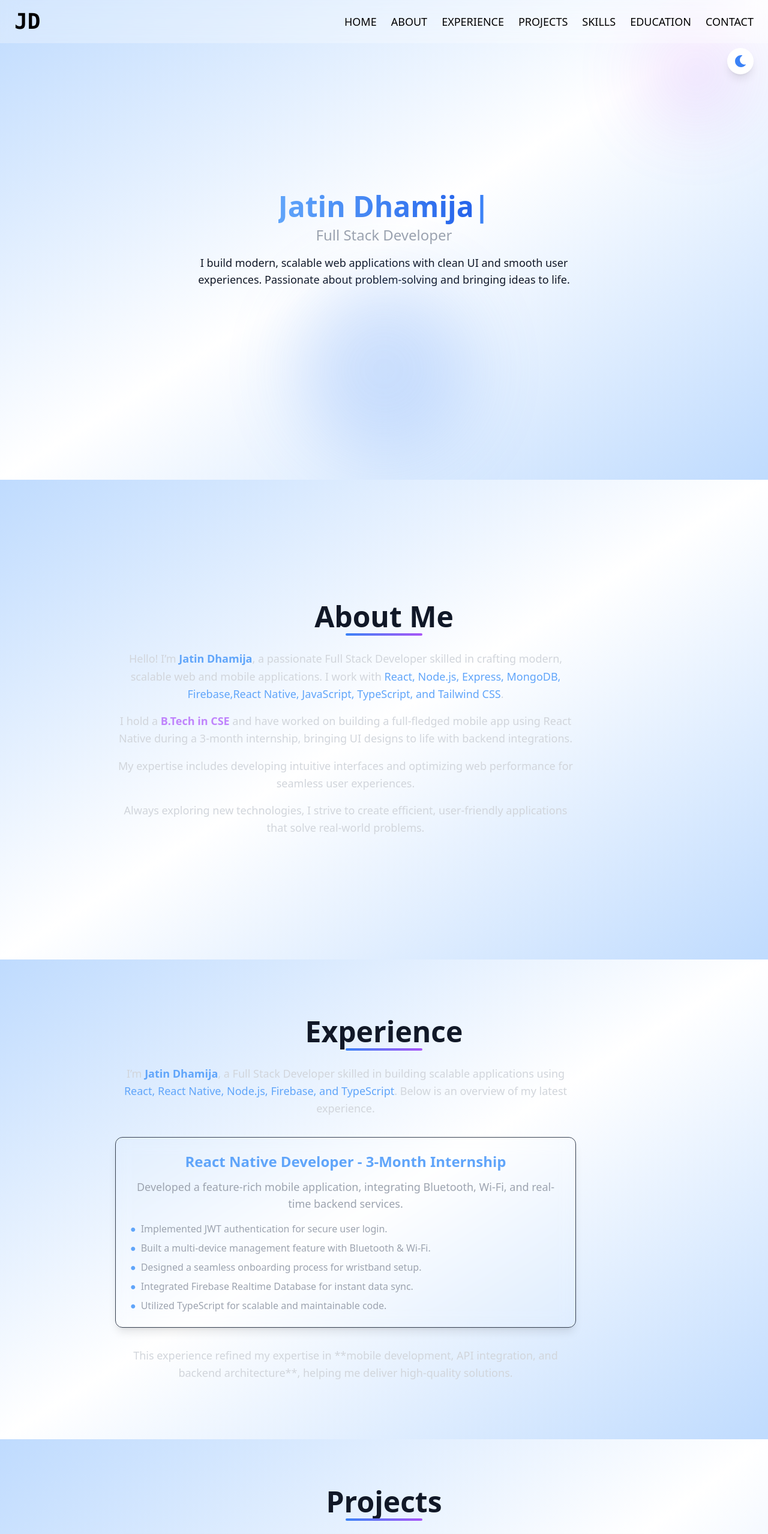
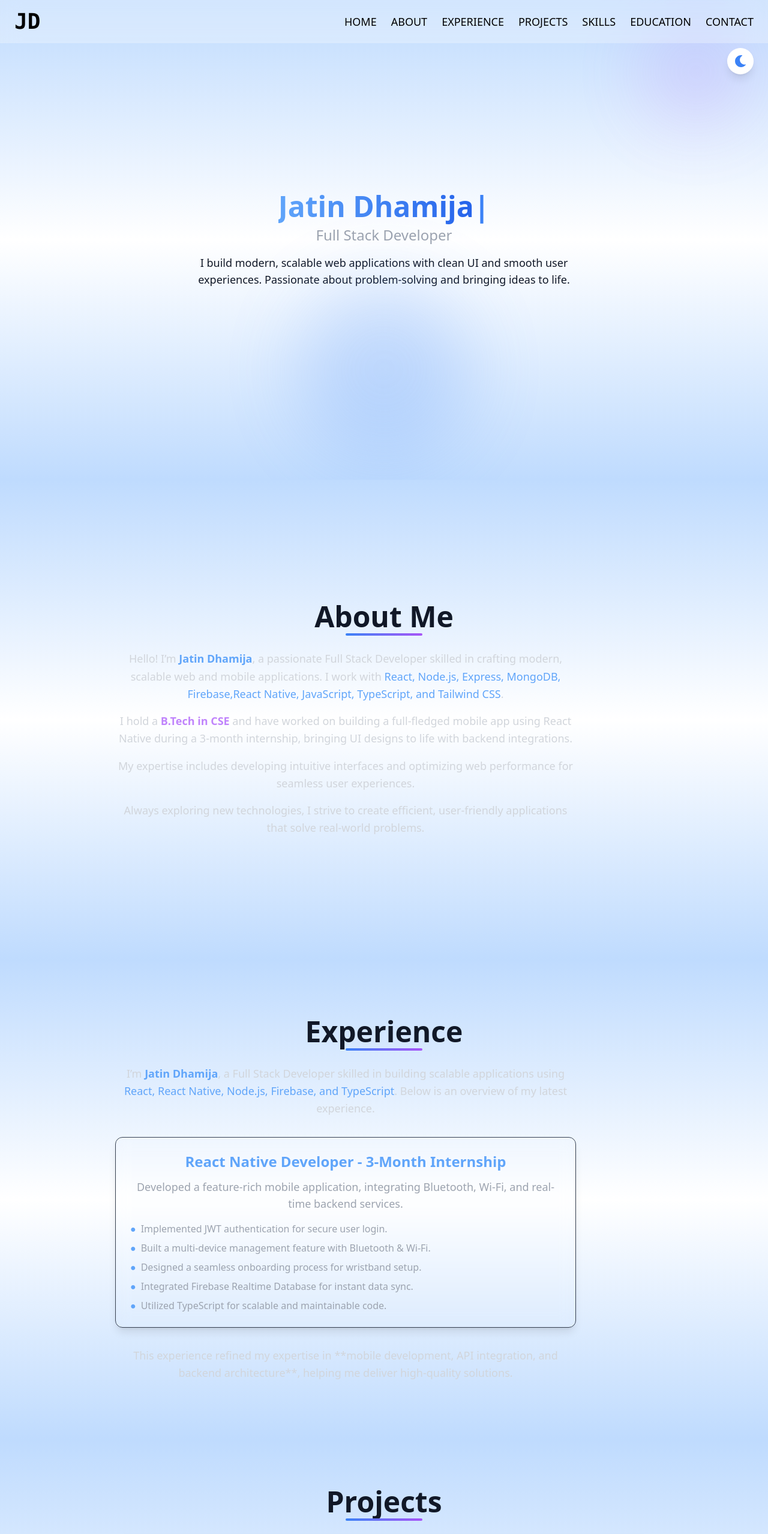
Before and after one commit to JatinDhamija816/portfolio, a React (Vite) app: page / in a window 1280 px wide. Shown: the top 2558 px of the page at 60% size. Built offline with nearby package versions, Linux system fonts and the light colour scheme.

Commit message:
UI Improvement

```diff
--- a/src/components/About.jsx
+++ b/src/components/About.jsx
@@ -10,8 +10,8 @@ const About = () => {
       id="about"
       className={`min-h-screen flex flex-col items-center justify-center px-6 text-center relative overflow-hidden transition-colors duration-500 ${
         darkMode
-          ? "bg-gradient-to-br from-gray-900 via-black to-gray-900 text-white"
-          : "bg-gradient-to-br from-blue-200 via-white to-blue-200 text-gray-900"
+          ? "bg-gradient-to-b from-gray-900 via-black to-gray-900 text-white"
+          : "bg-gradient-to-b from-blue-200 via-white to-blue-200 text-gray-900"
       }`}
     >
       <div className="py-20 max-w-4xl w-full">
--- a/src/components/Contact.jsx
+++ b/src/components/Contact.jsx
@@ -45,8 +45,8 @@ const Contact = () => {
       id="contact"
       className={`min-h-screen flex flex-col items-center justify-center px-6 text-center relative overflow-hidden transition-colors duration-500 ${
         darkMode
-          ? "bg-gradient-to-br from-gray-900 via-black to-gray-900 text-white"
-          : "bg-gradient-to-br from-blue-200 via-white to-blue-200 text-gray-900"
+          ? "bg-gradient-to-b from-gray-900 via-black to-gray-900 text-white"
+          : "bg-gradient-to-b from-blue-200 via-white to-blue-200 text-gray-900"
       }`}
     >
       <motion.div
--- a/src/components/Education.jsx
+++ b/src/components/Education.jsx
@@ -31,8 +31,8 @@ const Education = () => {
       id="education"
       className={`min-h-screen flex flex-col items-center justify-center px-6 text-center relative overflow-hidden transition-colors duration-500 ${
         darkMode
-          ? "bg-gradient-to-br from-gray-900 via-black to-gray-900 text-white"
-          : "bg-gradient-to-br from-blue-200 via-white to-blue-200 text-gray-900"
+          ? "bg-gradient-to-b from-gray-900 via-black to-gray-900 text-white"
+          : "bg-gradient-to-b from-blue-200 via-white to-blue-200 text-gray-900"
       }`}
     >
       <div className="py-20 max-w-4xl w-full">
@@ -74,10 +74,10 @@ const Education = () => {
                     {year}
                   </span>
                 </div>
-                <p className="text-base md:text-lg font-medium mt-2 text-left">
+                <p className="text-base md:text-lg font-medium mt-2 md:text-left">
                   {course}
                 </p>
-                <p className="text-sm md:text-base text-gray-500 text-left">
+                <p className="text-sm md:text-base text-gray-500 md:text-left">
                   {marks}
                 </p>
               </div>
--- a/src/components/Experience.jsx
+++ b/src/components/Experience.jsx
@@ -10,8 +10,8 @@ const Experience = () => {
       id="experience"
       className={`min-h-screen flex flex-col items-center justify-center px-6 text-center relative overflow-hidden transition-colors duration-500 ${
         darkMode
-          ? "bg-gradient-to-br from-gray-900 via-black to-gray-900 text-white"
-          : "bg-gradient-to-br from-blue-200 via-white to-blue-200 text-gray-900"
+          ? "bg-gradient-to-b from-gray-900 via-black to-gray-900 text-white"
+          : "bg-gradient-to-b from-blue-200 via-white to-blue-200 text-gray-900"
       }`}
     >
       <div className="py-20 max-w-4xl w-full">
--- a/src/components/Home.jsx
+++ b/src/components/Home.jsx
@@ -23,8 +23,8 @@ const Home = () => {
       id="home"
       className={`min-h-screen flex flex-col items-center justify-center px-6 text-center relative overflow-hidden transition-colors duration-500 ${
         darkMode
-          ? "bg-gradient-to-br from-gray-900 via-black to-gray-900 text-white"
-          : "bg-gradient-to-br from-blue-200 via-white to-blue-200 text-gray-900"
+          ? "bg-gradient-to-b from-gray-900 via-black to-gray-900 text-white"
+          : "bg-gradient-to-b from-blue-200 via-white to-blue-200 text-gray-900"
       }`}
     >
       {/* Name with Typing Effect */}
--- a/src/components/Projects.jsx
+++ b/src/components/Projects.jsx
@@ -35,8 +35,8 @@ const Projects = () => {
       id="projects"
       className={`min-h-screen flex flex-col items-center justify-center px-6 text-center relative overflow-hidden transition-colors duration-500 ${
         darkMode
-          ? "bg-gradient-to-br from-gray-900 via-black to-gray-900 text-white"
-          : "bg-gradient-to-br from-blue-200 via-white to-blue-200 text-gray-900"
+          ? "bg-gradient-to-b from-gray-900 via-black to-gray-900 text-white"
+          : "bg-gradient-to-b from-blue-200 via-white to-blue-200 text-gray-900"
       }`}
     >
       <div className="py-20 max-w-4xl w-full">
--- a/src/components/Skills.jsx
+++ b/src/components/Skills.jsx
@@ -41,8 +41,8 @@ const Skills = () => {
       id="skills"
       className={`min-h-screen flex flex-col items-center justify-center px-6 text-center relative overflow-hidden transition-colors duration-500 ${
         darkMode
-          ? "bg-gradient-to-br from-gray-900 via-black to-gray-900 text-white"
-          : "bg-gradient-to-br from-blue-200 via-white to-blue-200 text-gray-900"
+          ? "bg-gradient-to-b from-gray-900 via-black to-gray-900 text-white"
+          : "bg-gradient-to-b from-blue-200 via-white to-blue-200 text-gray-900"
       }`}
     >
       <div className="py-20 max-w-4xl w-full">
```
